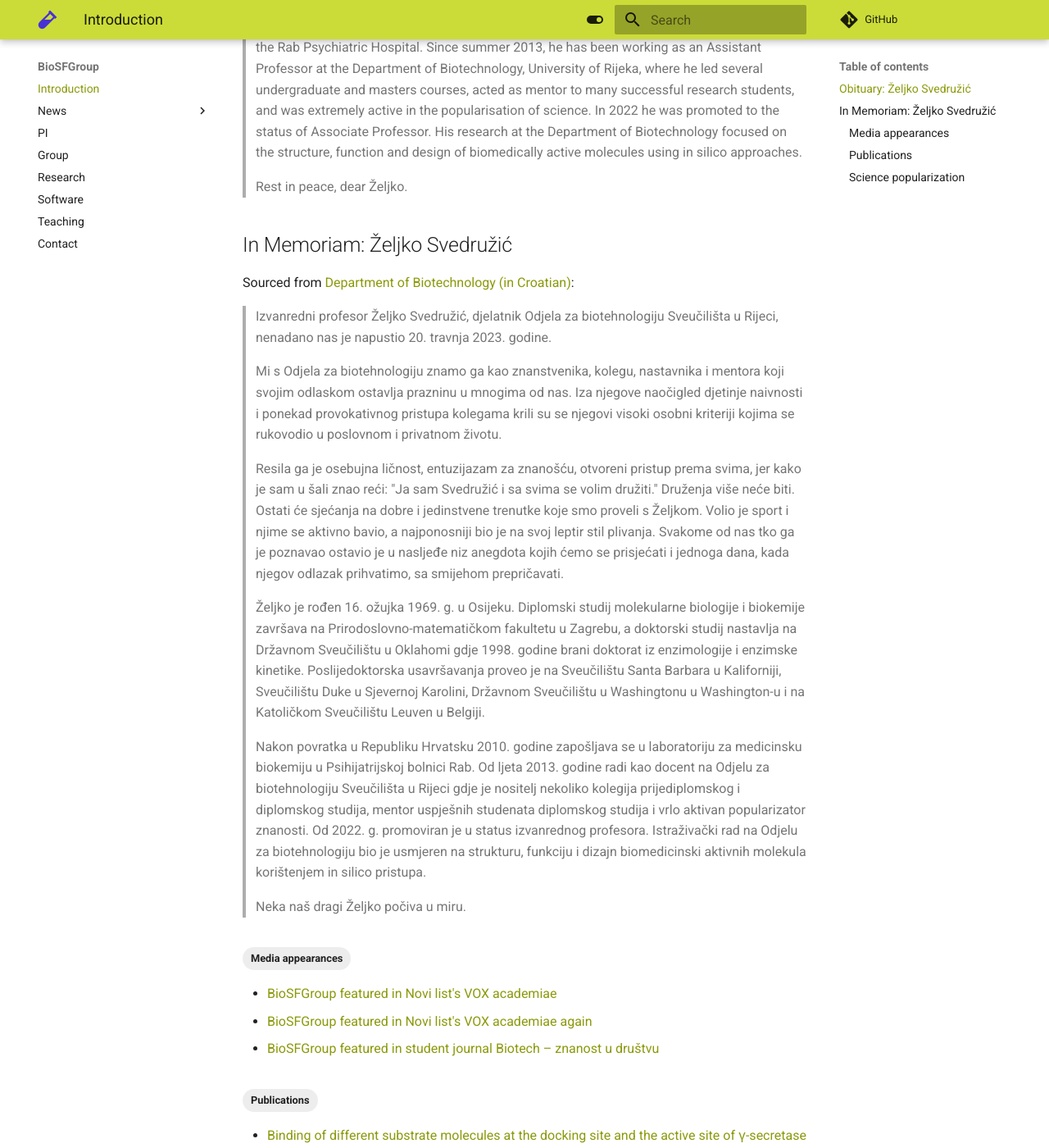
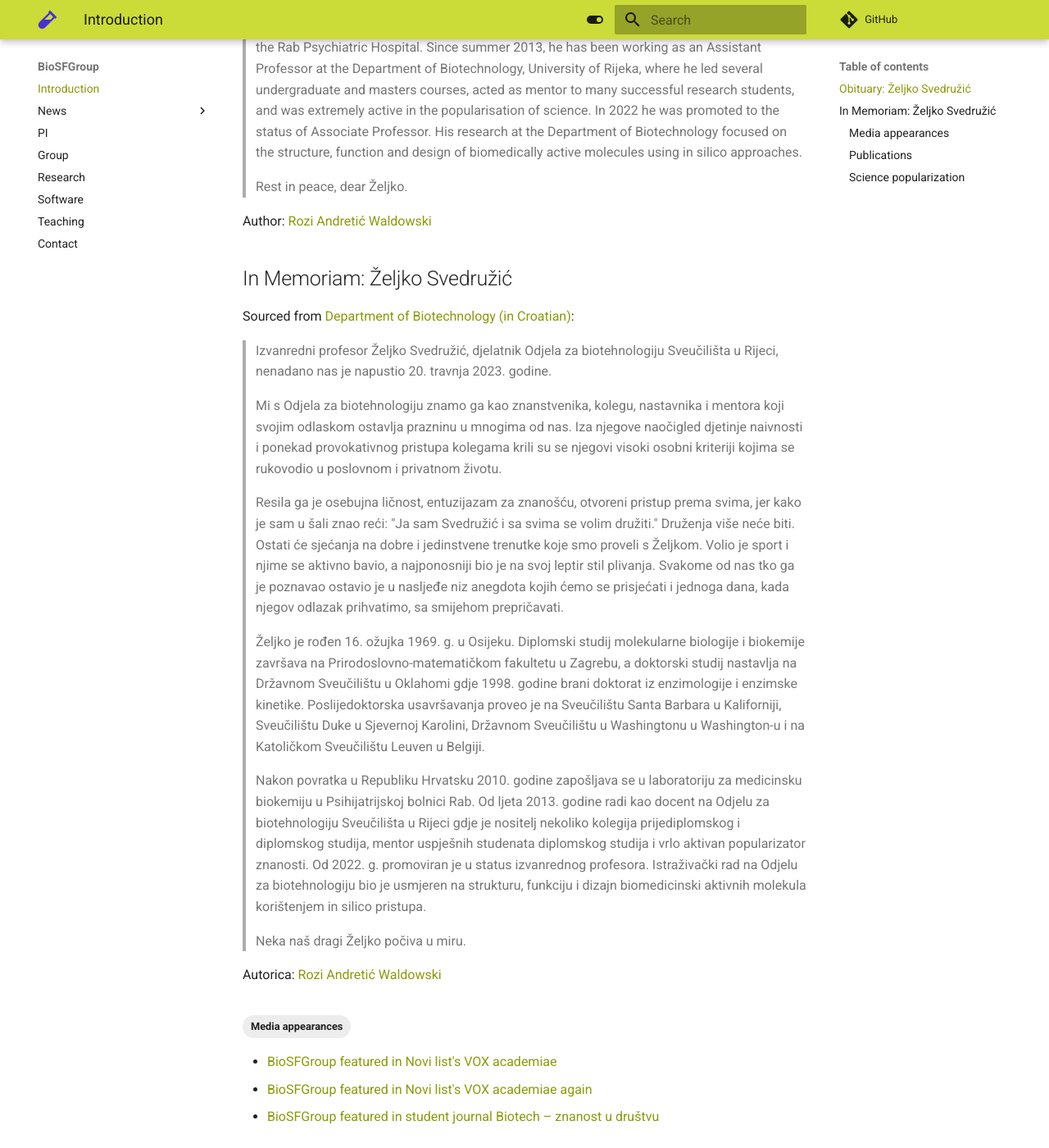
Before and after one commit to svedruziclab/svedruziclab.github.io, an MkDocs documentation site: the page built from docs/index.md, in a window 1280 px wide and 1400 px high, scrolled down 945 px. Shown: the whole window at 82% size. Built offline with MkDocs 1.6.1 and Material for MkDocs 9.7.7, drawn with Linux system fonts in a browser that asks for light colours; comment, search, counter and statistics services are not loaded.

Commit message:
Added authorship note

```diff
--- a/docs/index.md
+++ b/docs/index.md
@@ -18,6 +18,8 @@ Sourced from [Department of Biotechnology (in English)](https://www.biotech.unir
 >
 > Rest in peace, dear Željko.
 
+Author: [Rozi Andretić Waldowski](https://scholar.google.com/citations?user=vqsp1DAAAAAJ)
+
 ## In Memoriam: Željko Svedružić
 
 Sourced from [Department of Biotechnology (in Croatian)](https://www.biotech.uniri.hr/hr/):
@@ -34,4 +36,6 @@ Sourced from [Department of Biotechnology (in Croatian)](https://www.biotech.uni
 >
 > Neka naš dragi Željko počiva u miru.
 
+Autorica: [Rozi Andretić Waldowski](https://portal.uniri.hr/Portfolio/2000)
+
 [TAGS]
```
